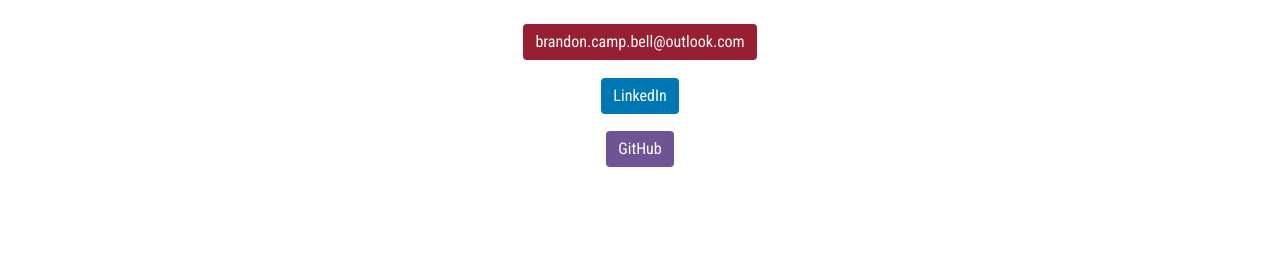
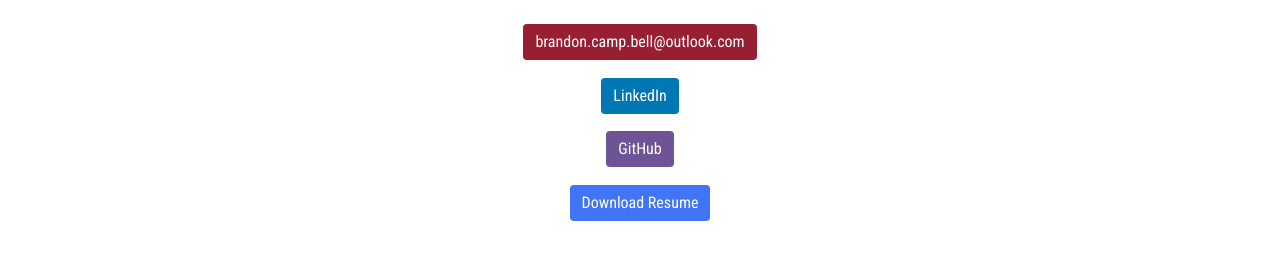
Before and after one commit to brcamp13/brcamp13.github.io, a website: page index.html in a window 1280 px wide. Shown: the part 575-828 px from the top of the page. Before the commit the page ends 800 px from the top, so only its background shows below. Drawn offline with nearby package versions, Linux system fonts and the light colour scheme.

Commit message:
Put resume button on page

```diff
--- a/index.html
+++ b/index.html
@@ -222,9 +222,9 @@
 					<button type="button" class="btn btn-primary" id = "githubButton">GitHub</button></a>
 					<br>
 
-					<!-- <a href = "resume.pdf" style = "text-decoration: none">
+					<a href = "resume.pdf" style = "text-decoration: none">
 					<button type="button" class="btn btn-primary" id = "resumeButton">Download Resume</button></a>
-					<br> -->
+					<br>
 
 				</div>
 			</div>
```
